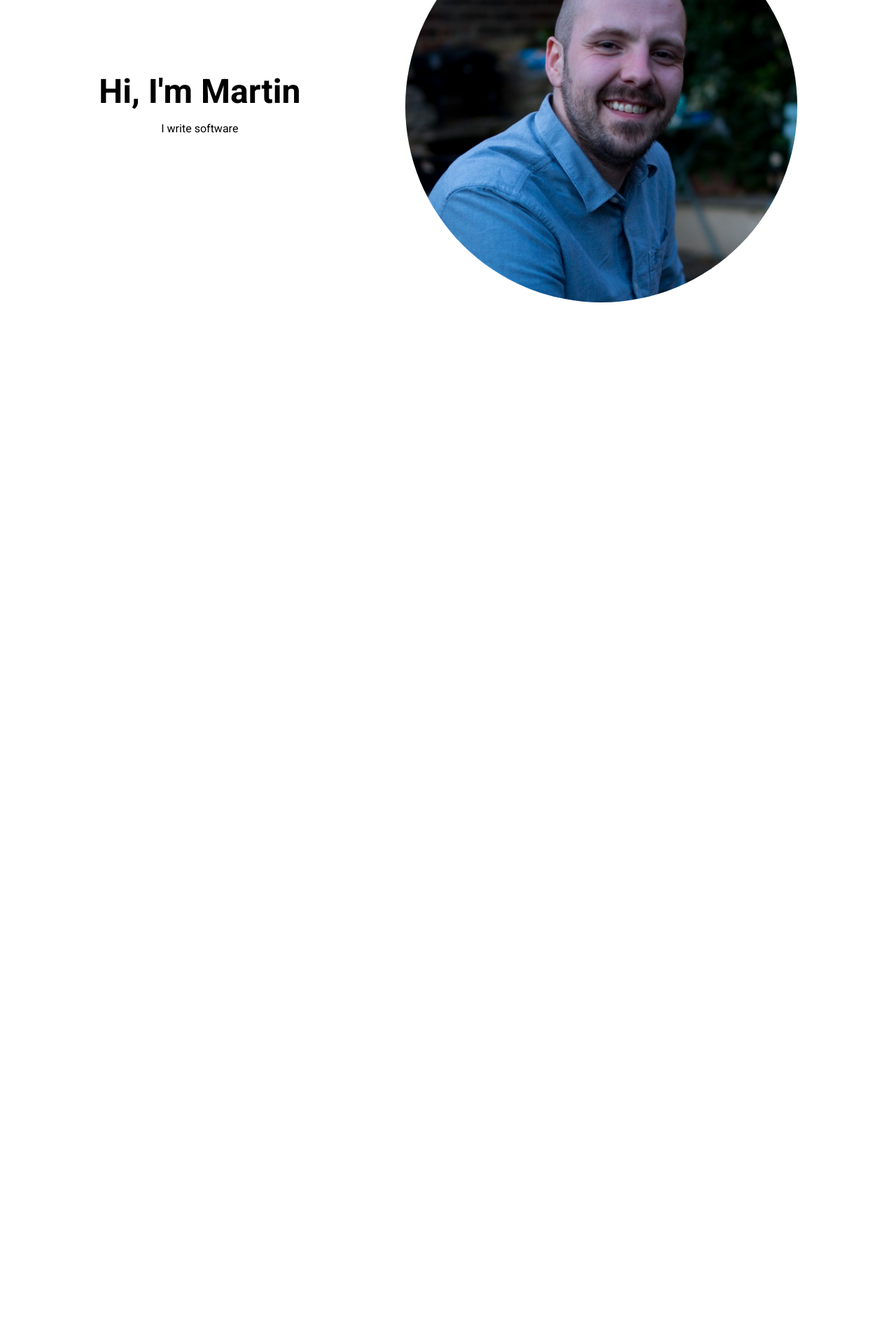
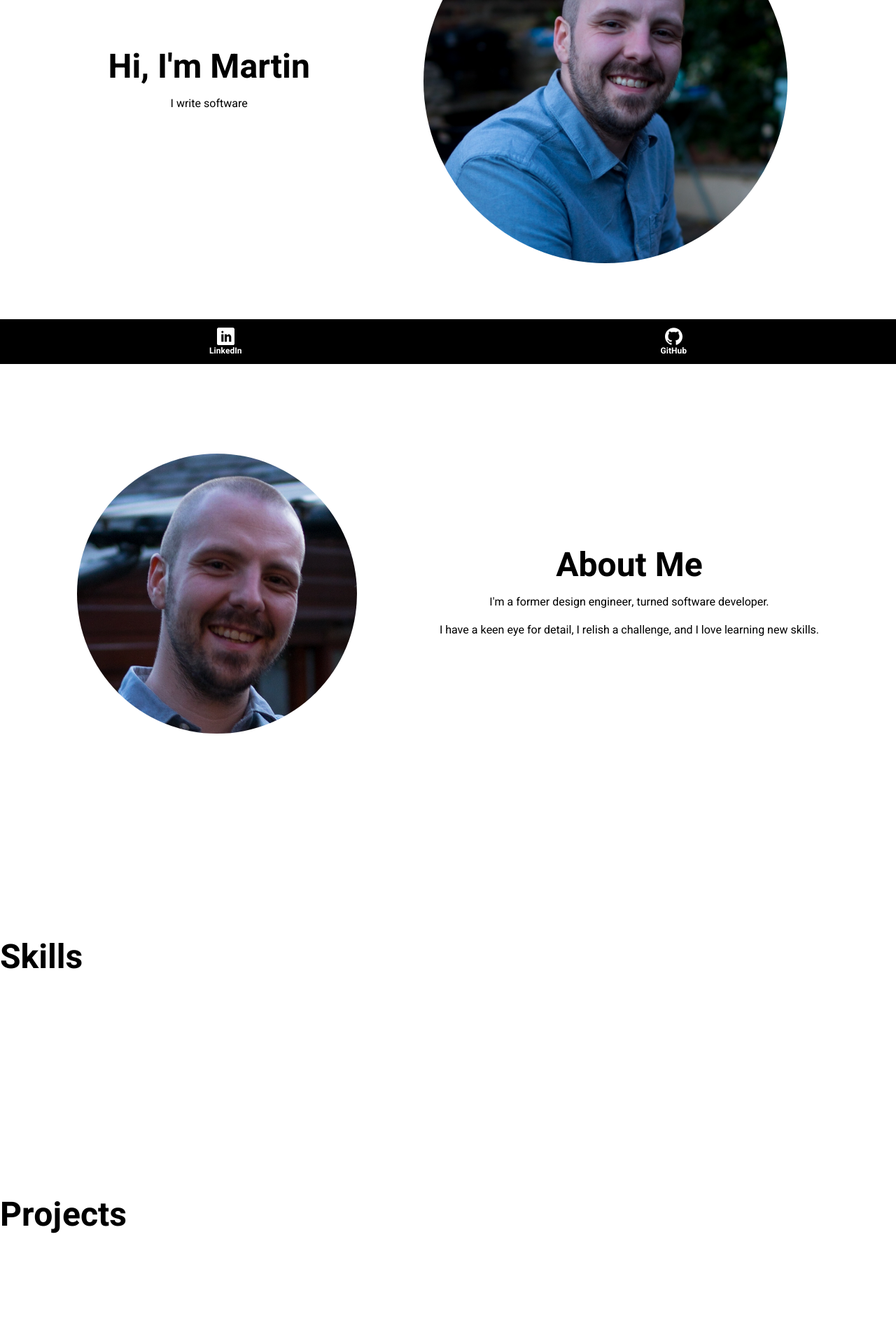
Before and after one commit to Martin-Abbott/martin-abbott.github.io, a React (Vite) app: page / in a window 1280 px wide. Shown: the part 280-2200 px from the top of the page at 70% size. Before the commit the page ends 864 px from the top, so only its background shows below. Built offline with nearby package versions, Linux system fonts and the light colour scheme.

Commit message:
added footer component

```diff
--- a/src/App.jsx
+++ b/src/App.jsx
@@ -1,11 +1,21 @@
+import Nav from "./components/Nav";
 import Home from "./components/Home";
-import Nav from "./components/Nav";
+import About from "./components/About";
+import Skills from "./components/Skills";
+import Projects from "./components/Projects";
+import Contact from "./components/Contact";
+import Footer from "./components/Footer";
 
 const App = () => {
 	return (
 		<div>
 			<Nav />
 			<Home />
+			<About />
+			<Skills />
+			<Projects />
+			<Contact />
+			<Footer />
 		</div>
 	);
 };
--- a/src/components/About.jsx
+++ b/src/components/About.jsx
@@ -1,10 +1,25 @@
 import React from "react";
+import Portrait2 from "../assets/ma-portrait-2.jpg";
 
 const About = () => {
 	return (
-		<div>
-			<h1 className="text-5xl font-bold py-40">About</h1>
-		</div>
+		<section id="about" className="flex flex-wrap py-32 justify-evenly">
+			<img
+				src={Portrait2}
+				alt="Me smiling in a walled garden"
+				className="max-w-[700px] min-w-[260px] max-h-[50vh] min-h-[260px] rounded-full m-2 self-center"
+			></img>
+			<article id="about-text" className="self-center max-w-[45vw]">
+				<h2 className="text-5xl text-center font-bold p-2 order-2">About Me</h2>
+				<p className="p-2 text-center">
+					I'm a former design engineer, turned software developer.
+				</p>
+				<p className="p-2 text-center">
+					I have a keen eye for detail, I relish a challenge, and I love
+					learning new skills.
+				</p>
+			</article>
+		</section>
 	);
 };
 
--- a/src/components/Contact.jsx
+++ b/src/components/Contact.jsx
@@ -2,7 +2,7 @@ import React from "react";
 
 const Contact = () => {
 	return (
-		<div>
+		<div id="contact">
 			<h1 className="text-5xl font-bold py-40">Contact</h1>
 		</div>
 	);
--- /dev/null
+++ b/src/components/Footer.jsx
@@ -0,0 +1,42 @@
+import React from "react";
+import { ImGithub, ImLinkedin } from "react-icons/im";
+
+const Footer = () => {
+	const footerLinks = [
+		{
+			id: "footer1",
+			text: "LinkedIn",
+			logo: <ImLinkedin size={25} className="block m-auto" />,
+			url: "https://www.linkedin.com/in/martin-abbott-bsc/",
+		},
+		{
+			id: "footer2",
+			text: "GitHub",
+			logo: <ImGithub size={25} className="block m-auto" />,
+			url: "https://github.com/Martin-Abbott",
+		},
+	];
+
+	return (
+		<footer
+			id="footer"
+			className="flex justify-around items-center w-full h-16 text-white  bg-black font-bold fixed bottom-0 text-center"
+		>
+			{footerLinks.map((link) => {
+				return (
+					<a
+						target="_blank"
+						rel="external"
+						href={link.url}
+						className="text-xs  hover:scale-125 duration-300 p-2 justify-center"
+					>
+						{link.logo}
+						{link.text}
+					</a>
+				);
+			})}
+		</footer>
+	);
+};
+
+export default Footer;
--- a/src/components/Home.jsx
+++ b/src/components/Home.jsx
@@ -1,17 +1,17 @@
 import React from "react";
-import Portrait from "../assets/ma-portrait-1.jpeg";
+import Portrait1 from "../assets/ma-portrait-1.jpeg";
 
 const Home = () => {
 	return (
-		<section id="home" className="flex flex-wrap py-36 justify-evenly">
+		<section id="home" className="flex flex-wrap py-32 justify-evenly">
 			<article id="home-text" className="self-center">
 				<h1 className="text-5xl text-center font-bold p-2">Hi, I'm Martin</h1>
-				<h2 className="p-2 text-center">I write software</h2>
+				<p className="p-2 text-center">I write software</p>
 			</article>
 			<img
-				src={Portrait}
+				src={Portrait1}
 				alt="Me smiling in a walled garden"
-				className="max-w-[65vw] min-w-[260px] max-h-[70vh] min-h-[260px] rounded-full m-2 self-center"
+				className="max-w-[65vw] min-w-[260px] max-h-[65vh] min-h-[260px] rounded-full m-2 self-center"
 			></img>
 		</section>
 	);
--- a/src/components/Nav.jsx
+++ b/src/components/Nav.jsx
@@ -6,11 +6,11 @@ const Nav = () => {
 	const [visibility, setVisibility] = useState(false);
 
 	const navLinks = [
-		{ id: 1, text: "Home" },
-		{ id: 2, text: "About" },
-		{ id: 3, text: "Skills" },
-		{ id: 4, text: "Projects" },
-		{ id: 5, text: "Contact" },
+		{ id: "nav1", text: "Home" },
+		{ id: "nav2", text: "About" },
+		{ id: "nav3", text: "Skills" },
+		{ id: "nav4", text: "Projects" },
+		{ id: "nav5", text: "Contact" },
 	];
 
 	const flipVisibility = () => {
@@ -20,7 +20,7 @@ const Nav = () => {
 	return (
 		<nav
 			id="nav"
-			className="flex justify-between items-center w-full h-20 text-white  bg-black font-bold fixed"
+			className="flex justify-between items-center w-full h-16 text-white  bg-black font-bold fixed"
 		>
 			<button className="text-3xl ml-1.5 px-16 z-10">MA</button>
 			<ul className="hidden md:flex flex-auto text-center text-xl">
@@ -35,7 +35,10 @@ const Nav = () => {
 					);
 				})}
 			</ul>
-			<button onClick={flipVisibility} className="p-3 md:hidden z-10">
+			<button
+				onClick={flipVisibility}
+				className="p-3 md:hidden z-10  hover:scale-125 duration-300"
+			>
 				{visibility ? <BiX size={35} /> : <BiDotsVertical size={35} />}
 			</button>
 			{visibility && (
--- a/src/components/Projects.jsx
+++ b/src/components/Projects.jsx
@@ -2,7 +2,7 @@ import React from "react";
 
 const Projects = () => {
 	return (
-		<div>
+		<div id="projects">
 			<h1 className="text-5xl font-bold py-40">Projects</h1>
 		</div>
 	);
--- a/src/components/Skills.jsx
+++ b/src/components/Skills.jsx
@@ -2,7 +2,7 @@ import React from "react";
 
 const Skills = () => {
 	return (
-		<div>
+		<div id="skills">
 			<h1 className="text-5xl font-bold py-40">Skills</h1>
 		</div>
 	);
```
Also changed, not shown: src/assets/ma-portrait-2.jpg.
